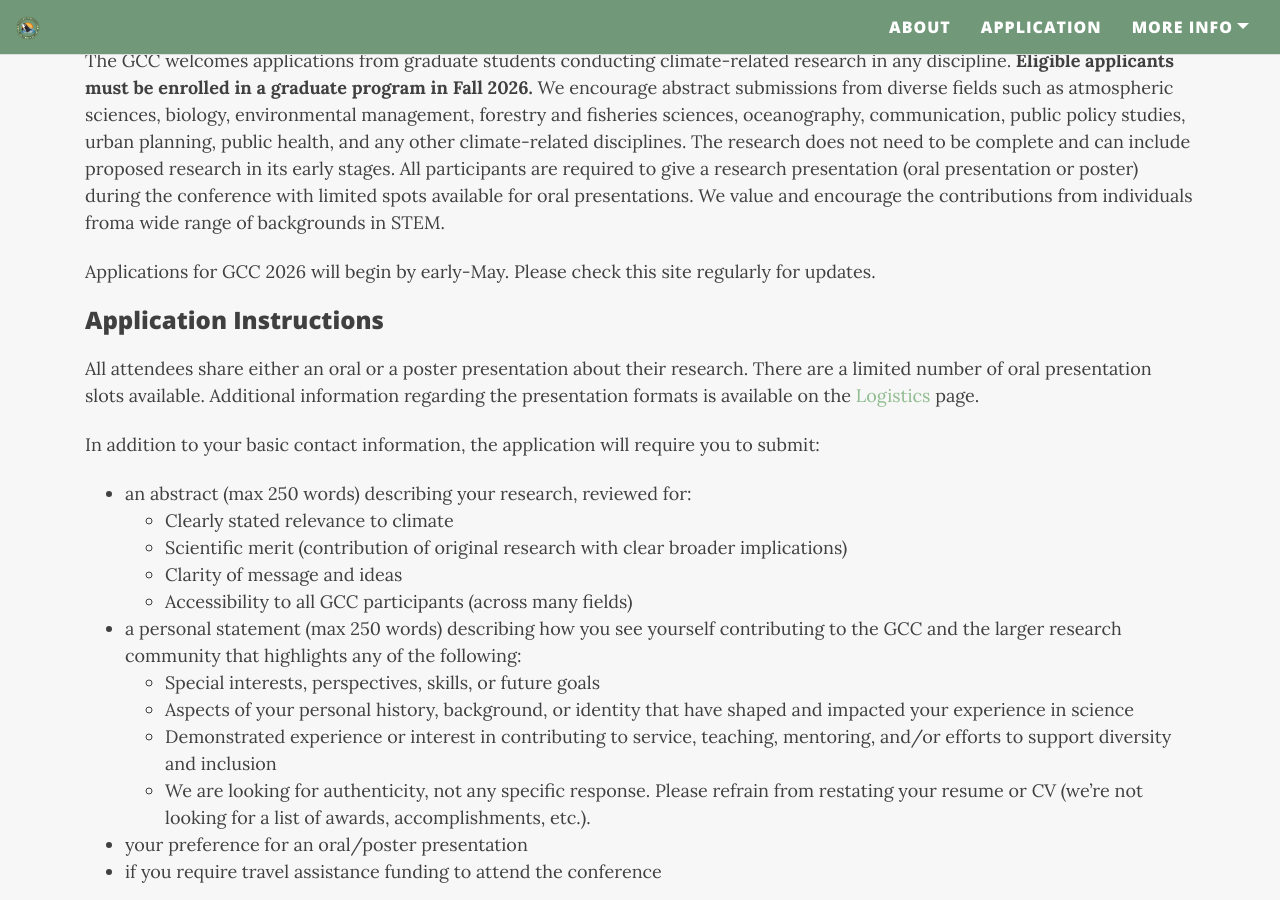
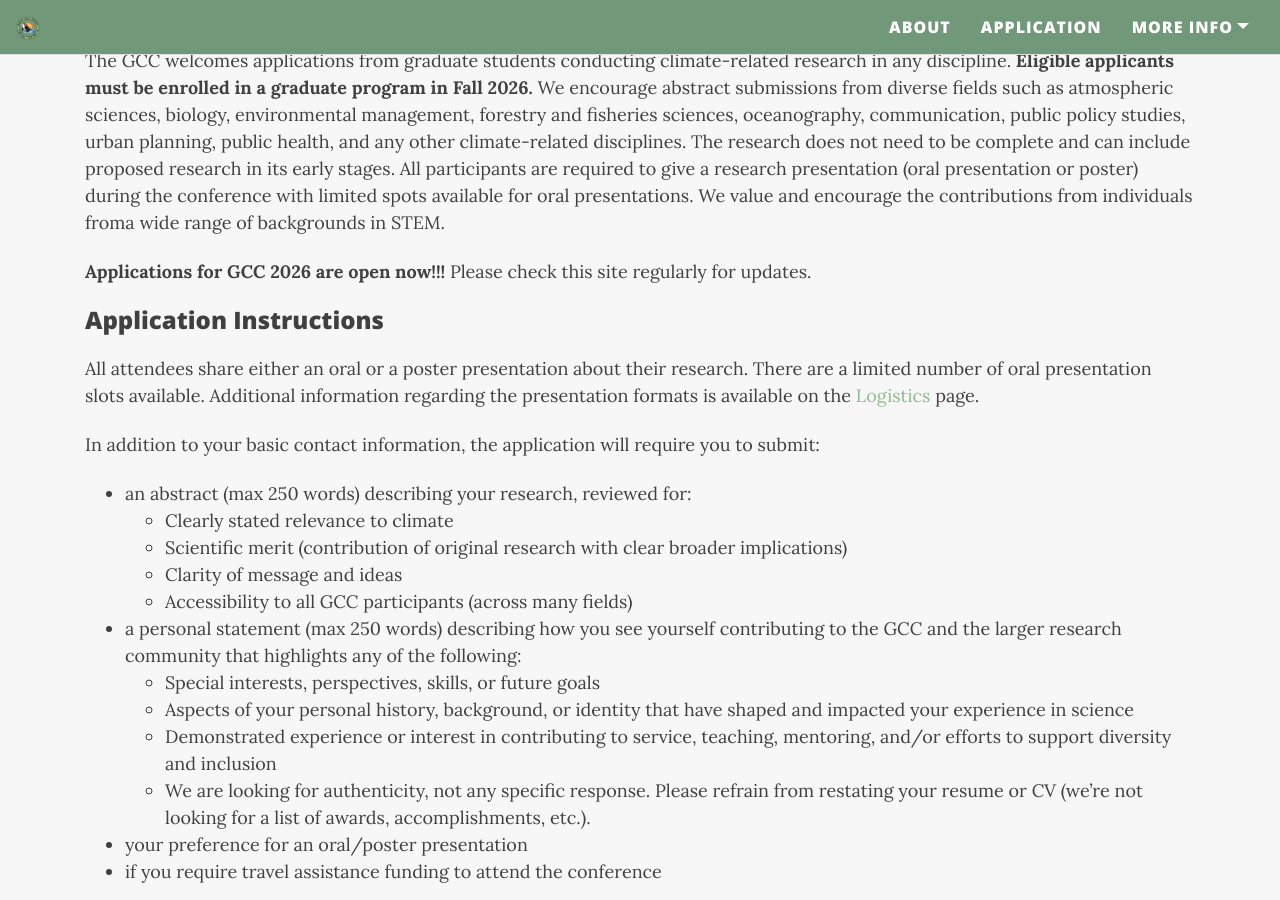
Before and after one commit to graduateclimateconference/GCC2026, a Jekyll site: the page built from application.md, in a window 1280 px wide and 900 px high, scrolled down 601 px. Built offline with Jekyll 4.4.1, drawn with Linux system fonts in a browser that asks for light colours; nearby versions of some CDN libraries.

Commit message:
Update application.md

```diff
--- a/application.md
+++ b/application.md
@@ -53,7 +53,7 @@ Successful applicants will be notified in mid-August 2025. If you applied, you s
 ### Eligibility
 The GCC welcomes applications from graduate students conducting climate-related research in any discipline. __Eligible applicants must be enrolled in a graduate program in Fall 2026.__ We encourage abstract submissions from diverse fields such as atmospheric sciences, biology, environmental management, forestry and fisheries sciences, oceanography, communication, public policy studies, urban planning, public health, and any other climate-related disciplines. The research does not need to be complete and can include proposed research in its early stages. All participants are required to give a research presentation (oral presentation or poster) during the conference with limited spots available for oral presentations. We value and encourage the contributions from individuals froma wide range of backgrounds in STEM.
 
-Applications for GCC 2026 will begin by early-May. Please check this site regularly for updates.
+**Applications for GCC 2026 are open now!!!** Please check this site regularly for updates.
 
 ### Application Instructions
 
```
